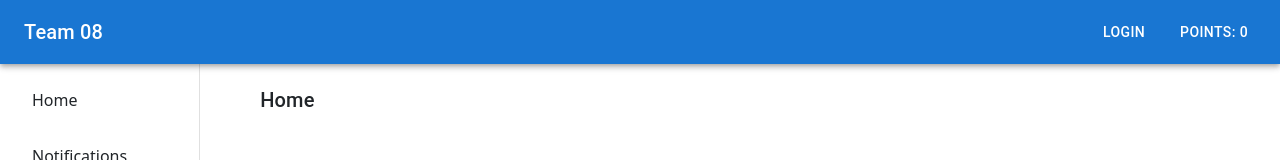
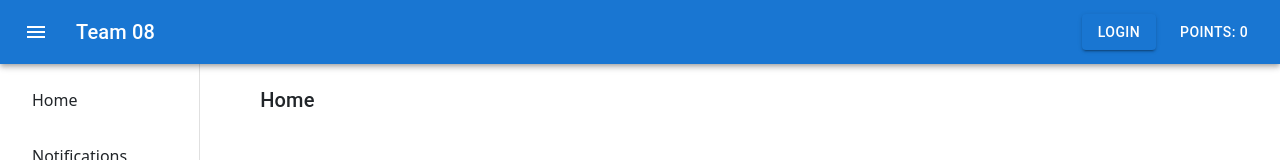
Before and after one commit to Harrison-Holt/The-Good-Driver-Program, a React (Vite) app in the folder frontend/: page / in a window 1280 px wide. Shown: the top 160 px of the page. Built offline with nearby package versions, Linux system fonts and the light colour scheme; no server answers.

Commit message:
Re-Added "Sidebar" and "LoginButton" to "Navibar"

```diff
--- a/frontend/src/components/Navibar/index.tsx
+++ b/frontend/src/components/Navibar/index.tsx
@@ -1,5 +1,7 @@
 import { useEffect, useState } from "react";
 import { AppBar, Toolbar, Typography, Button } from "@mui/material";
+import Sidebar from "../Sidebar";
+import LoginButton from "../LoginButton";
 
 const Navibar = () => {
     const [points, setPoints] = useState(0);
@@ -25,10 +27,11 @@ const Navibar = () => {
     return (
         <AppBar position="static" color="primary">
             <Toolbar>
+                <Sidebar />
                 <Typography variant="h6" component="div" sx={{ flexGrow: 1 }}>
                     Team 08
                 </Typography>
-                <Button color="inherit">Login</Button>
+                <LoginButton />
                 <Button color="inherit" sx={{ ml: 2 }}>Points: {points}</Button>
             </Toolbar>
         </AppBar>
```
